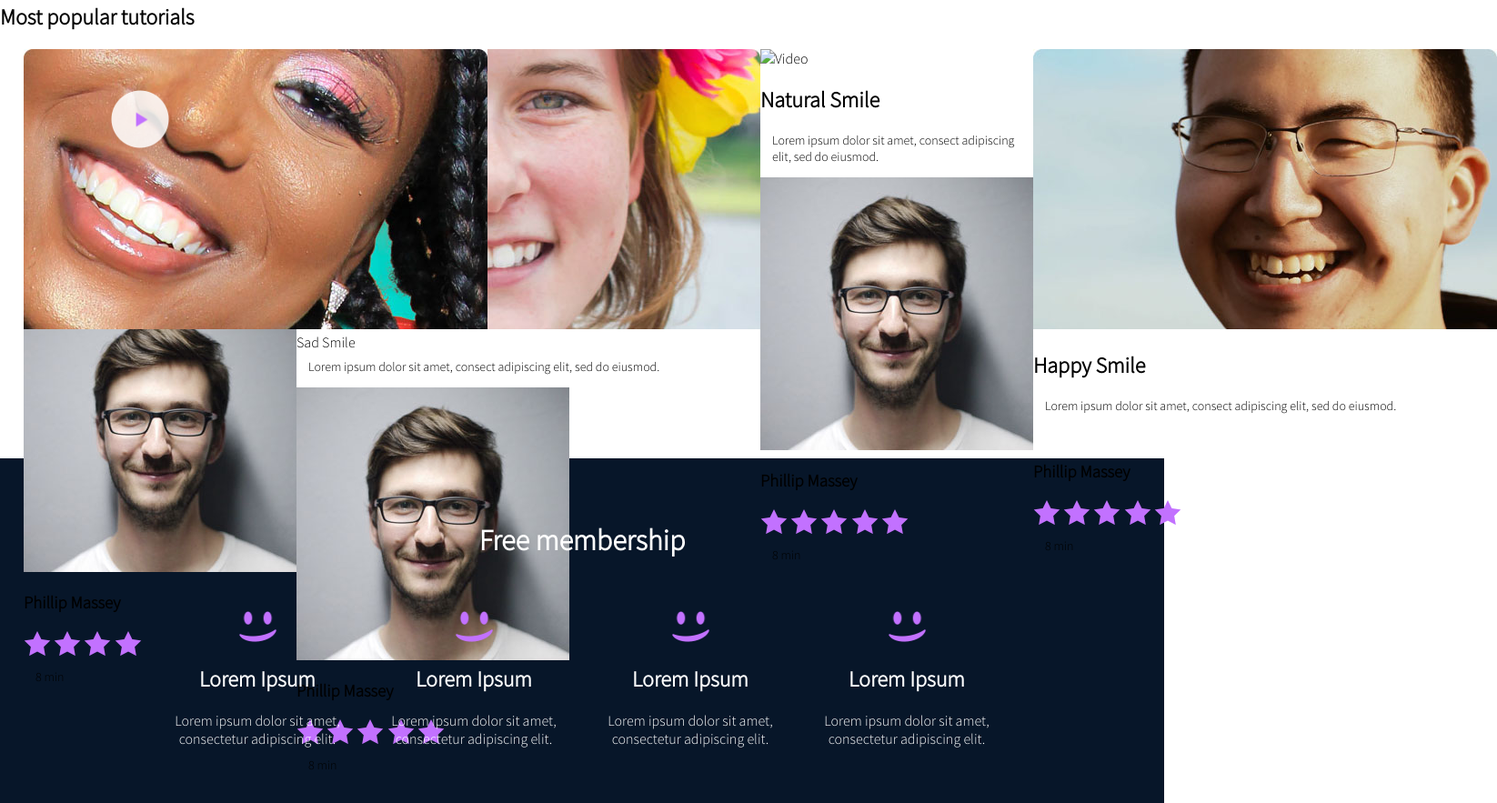
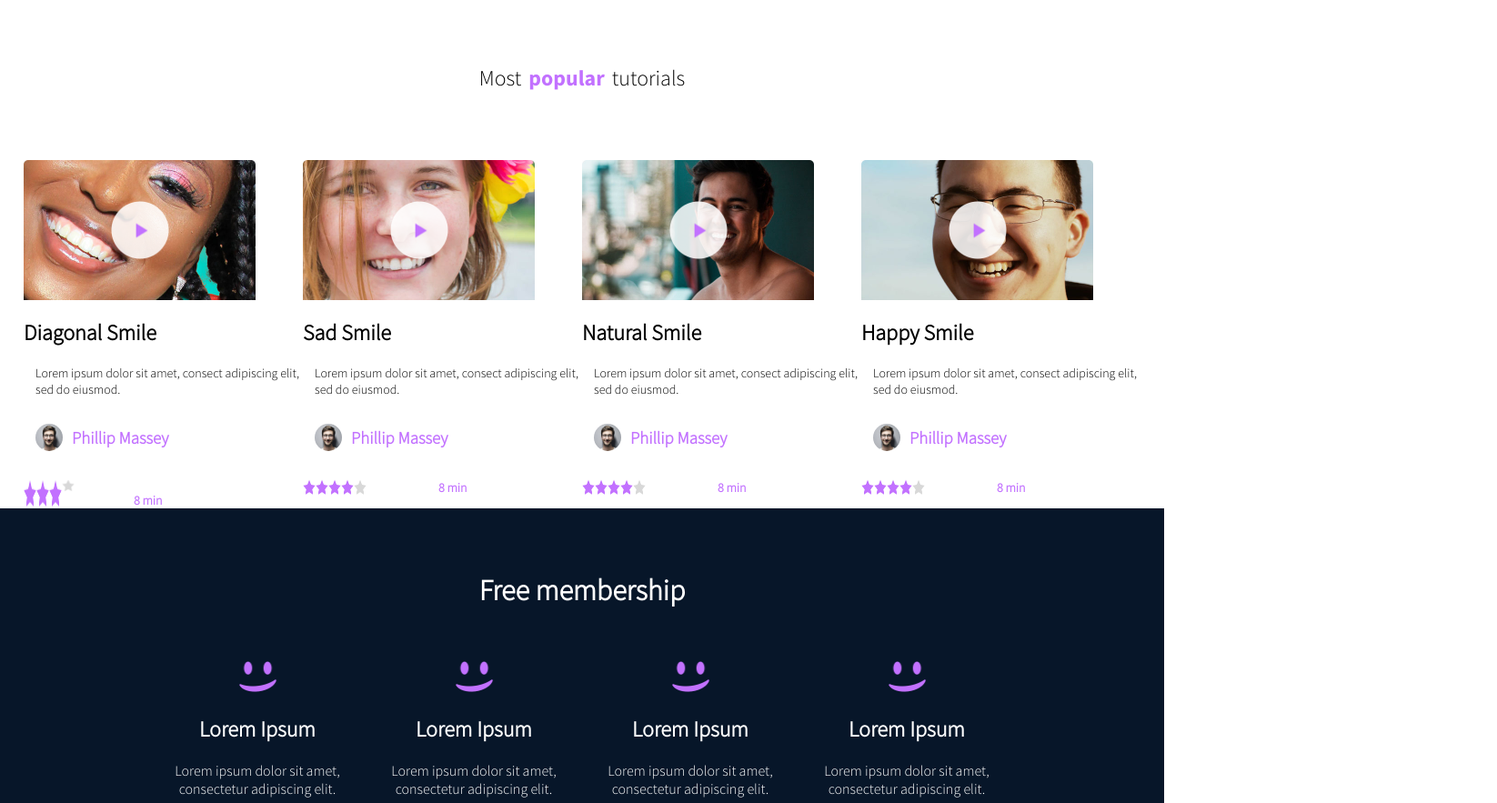
Before and after one commit to BretJohnson1/atlas-web_development, a plain HTML site: page css_advanced/index.html in a window 1280 px wide. Shown: the part 1700-2583 px from the top of the page at 91% size, 1646 px wide, since content can reach past the window. Drawn offline with Linux system fonts and the light colour scheme; files whose address does not match are found by name.

Commit message:
CSS touch ups

```diff
--- a/css_advanced/index.html
+++ b/css_advanced/index.html
@@ -81,7 +81,7 @@
         </section>
         <!-- Videos Section -->
         <section class="videos">
-            <h1>Most <span>popular</span> tutorials</h1>
+            <h1 class="video-container-h1">Most <b>popular</b> tutorials</h1>
             <div class="video-container">
                 <div class="video">
                     <div class="thumbnail">
@@ -100,14 +100,16 @@
                             <img src="static/images/star_on.png" alt="Star_2">
                                 <img src="static/images/star_on.png" alt="Star_3">
                                     <img` src="static/images/star_on.png" alt="Star_4">
-                                        <img src="static/images/star_on.png" alt="Star_5">
+                                        <img src="static/images/star_off.png" alt="Star_5">
+                                        <p>8 min</p>
                         </div>
-                        <p>8 min</p>
                     </div>
                 </div>
                 <div class="video">
+                    <div class="thumbnail">
                     <img src="static/images/thumbnail_3.jpg" alt="Video">
-                    <img class="overlay" src="static/images/play.png" alt="play_button"
+                    <img class="overlay" src="static/images/play.png" alt="play_button">
+                    </div>
                     <h2>Sad Smile</h2>
                     <p>Lorem ipsum dolor sit amet, consect adipiscing elit, sed do eiusmod.</p>
                     <div class="author">
@@ -120,14 +122,16 @@
                             <img src="static/images/star_on.png" alt="Star_2">
                                 <img src="static/images/star_on.png" alt="Star_3">
                                     <img src="static/images/star_on.png" alt="Star_4">
-                                        <img src="static/images/star_on.png" alt="Star_5">
+                                        <img src="static/images/star_off.png" alt="Star_5">
+                                        <p>8 min</p>
                         </div>
-                        <p>8 min</p>
                     </div>
                 </div>
                 <div class="video">
-                    <img src="static/images/thumbnail.jpg" alt="Video">
+                    <div class="thumbnail">
+                    <img src="static/images/thumbnail_1.jpg" alt="Video">
                     <img class="overlay" src="static/images/play.png" alt="play_button">
+                    </div>
                     <h2>Natural Smile</h2>
                     <p>Lorem ipsum dolor sit amet, consect adipiscing elit, sed do eiusmod.</p>
                     <div class="author">
@@ -140,18 +144,20 @@
                             <img src="static/images/star_on.png" alt="Star_2">
                                 <img src="static/images/star_on.png" alt="Star_3">
                                     <img src="static/images/star_on.png" alt="Star_4">
-                                        <img src="static/images/star_on.png" alt="Star_5">
+                                        <img src="static/images/star_off.png" alt="Star_5">
+                                        <p>8 min</p>
                         </div>
-                        <p>8 min</p>
                     </div>
                 </div>
                 <div class="video">
+                    <div class="thumbnail">
                     <img src="static/images/thumbnail_2.jpg" alt="Video">
                     <img class="overlay" src="static/images/play.png" alt="play_button">
+                    </div>
                     <h2>Happy Smile</h2>
                     <p>Lorem ipsum dolor sit amet, consect adipiscing elit, sed do eiusmod.</p>
                     <div class="author">
-                        <img src="" alt="">
+                        <img src="static/images/profile_1.jpg" alt="Phillip Massey">
                         <h3>Phillip Massey</h3>
                     </div>
                     <div class="ratings">
@@ -160,9 +166,9 @@
                             <img src="static/images/star_on.png" alt="Star_2">
                                 <img src="static/images/star_on.png" alt="Star_3">
                                     <img src="static/images/star_on.png" alt="Star_4">
-                                        <img src="static/images/star_on.png" alt="Star_5">
+                                        <img src="static/images/star_off.png" alt="Star_5">
+                                        <p>8 min</p>
                                         </div>
-                                        <p>8 min</p>
                     </div>
                 </div>
             </div>
--- a/css_advanced/styles.css
+++ b/css_advanced/styles.css
@@ -192,8 +192,6 @@ header {
 }
 
 
-
-
 .quote-container div :nth-child(4) {
     color: white;
     font-weight: 800;
@@ -228,6 +226,9 @@ header {
     font-family: Source-sans-pro-Light;
     font-weight: 100;
 }
+.video-container-h1 b {
+color: #C271FF;
+}
 
 .video-container {
     display: flex;
@@ -236,11 +237,10 @@ header {
     margin-left: auto;
     margin-right: auto;
     width: 1228px;
-    height: 450px;
 }
 
 
-.video-container .videos img {
+.videos img {
     display: flex;
     justify-content: center;
     height: auto;
@@ -253,10 +253,8 @@ header {
     flex-direction: column;
     padding-left: 1rem;
     padding-right: 1rem;
-    width: 255px;
+    max-width: 255px;
     height: 355px;
-
-
 }
 
 .video-container .videos h2 {
@@ -273,47 +271,44 @@ header {
     margin-top: auto;
     margin-bottom: auto;
     padding-left: 13px;
-
 }
 
-.video-container .videos .author {
+.author {
     display: flex;
+    align-items: center;
     padding-bottom: 1rem;
 }
 
-.video-container .videos .author img {
+.author img {
     border-radius: 30px;
     max-height: 30px;
     max-width: 30px;
     margin-left: 13px;
 }
 
-.video-container .videos .ratings {
+.author h3 {
+    padding-left: 10px;
+    color: #C271FF;
+}
+
+ .videos .ratings {
     display: flex;
     flex-direction: row;
     margin-left: auto;
     margin-top: auto;
-    padding-left: 13px;
 }
 
-.video-container .videos div .ratings img {
+.videos .ratings .rating-images {
+    display: flex;
+    flex-direction: row;
+    align-items: center;
+
+}
+.rating-images img {
     width: 14px;
     height: 100%;
     max-width: 1rem;
     max-height: 3rem;
-    padding-right: .25rem;
-}
-
-.video-container .videos div .ratings p {
-    display: flex;
-    flex-direction: row;
-    margin-left: auto;
-    margin-top: auto;
-    margin-top: auto;
-    margin-bottom: auto;
-    font-size: 14px;
-    font-weight: 800;
-    color: #C271FF;
 }
 
 .video-container p {
@@ -325,13 +320,25 @@ header {
 }
 
 
-.thumbnail {
+.rating-images p {
+    display: flex;
+    flex-direction: row;
+    margin-top: auto;
+    margin-bottom: auto;
+    align-items: flex-start;
+    font-size: px;
+    font-weight: 800;
+    color: #C271FF;
+    padding-left: 79px;
+}
+
+ .thumbnail {
     position: relative;
     max-width: 255px;
     max-height: 154px;
 }
 
-.overlay {
+ .overlay {
     transform: translate(-50%, -50%);
     position: absolute;
     top: 50%;
@@ -340,7 +347,7 @@ header {
     height: 64px;
 }
 
-.video-container-h1 b {
+ .video-container-h1 b {
     color: #C271FF;
     font-family: 'Source-sans-pro-Bold';
     font-weight: 800;
```
